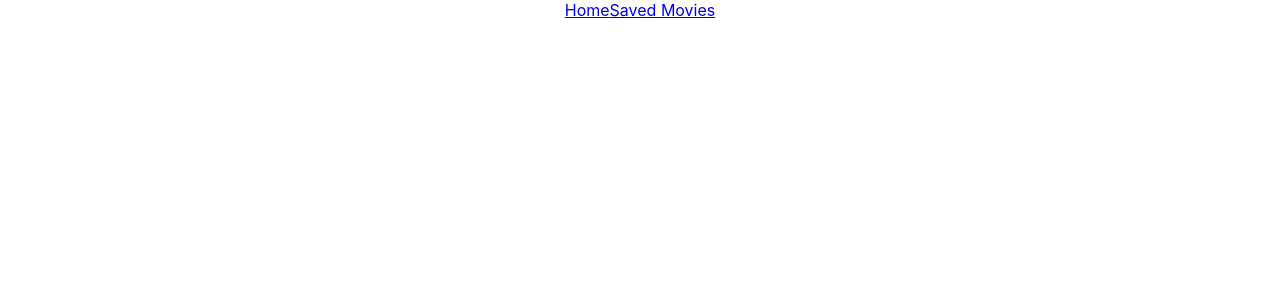
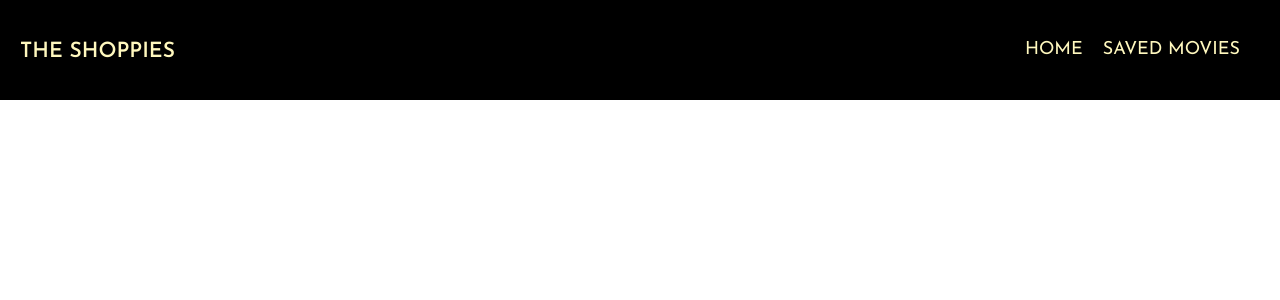
Before and after one commit to mtruj013/shopify-movies, a React (Create React App) app in the folder my-app/: page / in a window 1280 px wide. Shown: the top 300 px of the page. Built offline with nearby package versions, Linux system fonts and the light colour scheme.

Commit message:
finished nav styling

```diff
--- a/my-app/src/App.css
+++ /dev/null
@@ -1,38 +0,0 @@
-.App {
-  text-align: center;
-}
-
-.App-logo {
-  height: 40vmin;
-  pointer-events: none;
-}
-
-@media (prefers-reduced-motion: no-preference) {
-  .App-logo {
-    animation: App-logo-spin infinite 20s linear;
-  }
-}
-
-.App-header {
-  background-color: #282c34;
-  min-height: 100vh;
-  display: flex;
-  flex-direction: column;
-  align-items: center;
-  justify-content: center;
-  font-size: calc(10px + 2vmin);
-  color: white;
-}
-
-.App-link {
-  color: #61dafb;
-}
-
-@keyframes App-logo-spin {
-  from {
-    transform: rotate(0deg);
-  }
-  to {
-    transform: rotate(360deg);
-  }
-}
--- a/my-app/src/App.js
+++ b/my-app/src/App.js
@@ -1,5 +1,5 @@
 import { BrowserRouter as Route, Switch } from 'react-router-dom';
-import './App.css';
+import './App.scss';
 import NavBar from './components/NavBar';
 import SavedList from './components/SavedList';
 import Container from './components/Container';
--- a/my-app/src/components/NavBar.js
+++ b/my-app/src/components/NavBar.js
@@ -1,17 +1,23 @@
 import React from 'react';
-import {NavLink} from 'react-router-dom';
+import { NavLink } from 'react-router-dom';
+import '../styles/NavBar.scss'
 
 const NavBar = () => {
 
     return (
         <div className="nav-container">
-            <NavLink className="home" to="/">
-                Home
+            <div className="title">
+                <h3>THE SHOPPIES</h3>
+            </div>
+            <div className="nav-links">
+                <NavLink className="home" to="/">
+                    HOME
             </NavLink>
 
-            <NavLink className="saved" to="/saved">
-                Saved Movies
+                <NavLink className="saved" to="/saved">
+                    SAVED MOVIES
             </NavLink>
+            </div>
 
         </div>
     )
--- a/my-app/src/index.js
+++ b/my-app/src/index.js
@@ -1,6 +1,6 @@
 import React from 'react';
 import ReactDOM from 'react-dom';
-import './index.css';
+import './index.scss';
 import App from './App';
 import { BrowserRouter as Router } from 'react-router-dom';
 
--- a/my-app/src/index.css
+++ b/my-app/src/index.scss
@@ -1,3 +1,11 @@
+/* color variables */
+$color-black: #000000;
+$color-aqua: #8de0c6;
+$color-yellow: #fff8be;
+
+/* fonts */
+@import url('https://fonts.googleapis.com/css2?family=Josefin+Sans:wght@100;400;600&family=Montserrat:wght@300;500&display=swap');
+
 body {
   margin: 0;
   font-family: -apple-system, BlinkMacSystemFont, 'Segoe UI', 'Roboto', 'Oxygen',
@@ -6,8 +14,3 @@ body {
   -webkit-font-smoothing: antialiased;
   -moz-osx-font-smoothing: grayscale;
 }
-
-code {
-  font-family: source-code-pro, Menlo, Monaco, Consolas, 'Courier New',
-    monospace;
-}
--- /dev/null
+++ b/my-app/src/styles/NavBar.scss
@@ -0,0 +1,35 @@
+/* color variables */
+$color-black: #000000;
+$color-aqua: #8de0c6;
+$color-yellow: #fff8be;
+
+.nav-container {
+    display: flex;
+    flex-direction: row;
+    justify-content: space-between;
+    height: 60px;
+    padding: 20px;
+    font-family: 'Josefin Sans', sans-serif;
+    background-color: $color-black;
+    color: $color-yellow;
+
+
+    .title{
+        font-size: large;
+    }
+
+    .nav-links{
+        display: flex;
+        padding: inherit;
+        .home, .saved{
+            padding-left: 20px;
+            vertical-align: center;
+            text-decoration: none;
+            color: $color-yellow;
+            font-size: large;
+            &:hover{
+                text-decoration: underline;
+            }
+        }
+    }
+}
```
Also changed, not shown: my-app/src/App.scss (added).
